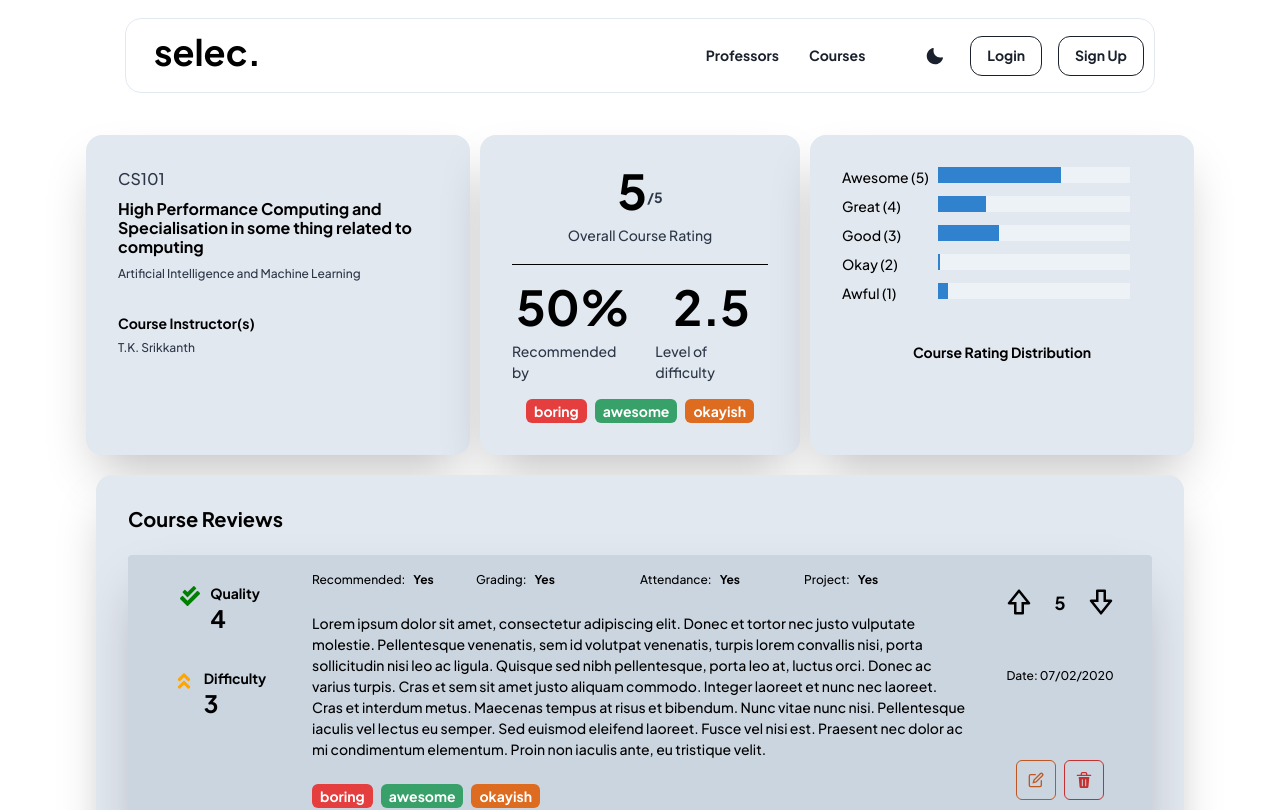
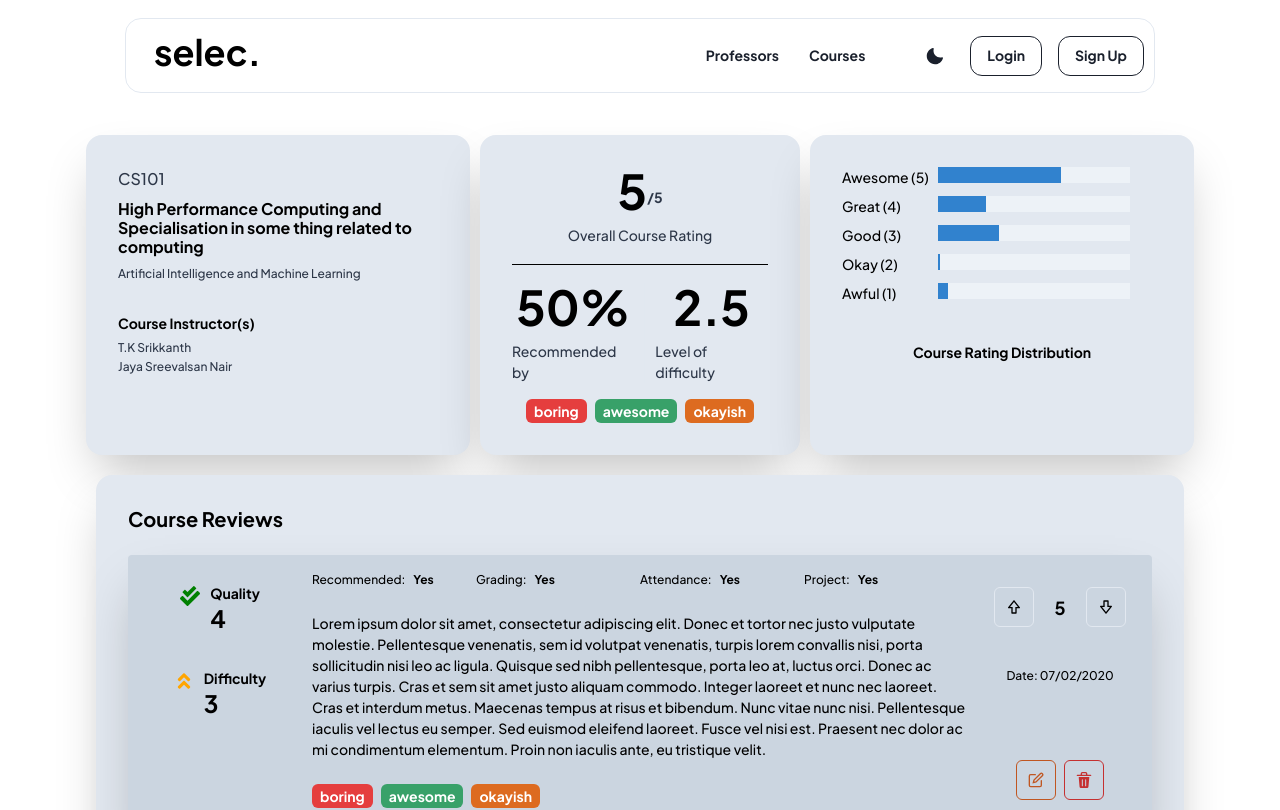
Before and after one commit to agam-kashyap/review-portal-frontend, a React (Create React App) app: page /courses in a window 1280 px wide. Shown: the top 810 px of the page. Built offline with nearby package versions, Linux system fonts and the light colour scheme.

Commit message:
Minor UI changes in Course Review page

```diff
--- a/src/App.js
+++ b/src/App.js
@@ -8,6 +8,7 @@ import React from 'react';
 import Homepage from "./pages/Homepage";
 import PageNotFound from "./pages/PageNotFound";
 import CourseReview from "./pages/CourseReview";
+import ProfessorReview from "./pages/ProfessorReview";
 
 function App() {
     return (
@@ -15,6 +16,7 @@ function App() {
             <Routes>
                 <Route path = "/" element = { <Homepage /> } />
                 <Route path = "/courses" element = { <CourseReview /> } />
+                <Route path = "/professors" element = { <ProfessorReview /> } />
                 <Route path = "*" element = { <PageNotFound /> } />
             </Routes>
         </BrowserRouter>
--- a/src/components/Review.js
+++ b/src/components/Review.js
@@ -53,7 +53,21 @@ export default function ReviewBlock(props) {
         content,
         tags
     } = props;
+
+    // call upvote API
+    function handleUpvote() {
+        console.log('upvoted')
+        return null
+    }
+
+    // call downvote API
+    function handleDownvote() {
+        console.log('downvoted')
+        return null
+    }
+
     var score = upvotes-downvotes
+
     return(
         <Box
             w={'100%'}
@@ -135,7 +149,7 @@ export default function ReviewBlock(props) {
 
                 {/* Upvotes */}
                 {/* Things to do;
-                Handle Upvote and Downvote */}
+                Handle Upvote and Downvote, change their colors respectively */}
                 <GridItem
                     rowSpan={2}
                     colSpan={{ base: 3, sm: 3, md: 1, lg: 1, xl: 1, '2xl': 1 }}
@@ -143,11 +157,21 @@ export default function ReviewBlock(props) {
                 >
                     <IconBox
                         icon={
-                            <Icon w='30px' h='30px' as={BiUpvote} />
+                            <IconButton
+                                aria-label='upvote'
+                                icon={<BiUpvote />}
+                                variant='outline'
+                                onClick={handleUpvote}
+                            />
                         }
                         text={<Text as='span' fontWeight={'extrabold'} fontSize={'lg'}>{score}</Text>}
                         anotherIcon={
-                            <Icon w='30px' h='30px' as={BiDownvote} />
+                            <IconButton
+                                aria-label='downvote'
+                                icon={<BiDownvote />}
+                                variant='outline'
+                                onClick={handleDownvote}
+                            />
                         }
                     />
                 </GridItem>
--- a/src/pages/CourseReview.js
+++ b/src/pages/CourseReview.js
@@ -35,7 +35,6 @@ export default function CourseReview(props) {
             >
                 <Box
                     w={{ base: '70vw', sm: '50vw', md: '60vw', lg: '50vw', xl: '30vw', '2xl': '30vw' }}
-                    maxH={{ base: '80vh', sm: '80vh', md: '55vh', lg: '55vh', xl: '42vh', '2xl': '42vh' }}
                     bgColor={useColorModeValue('gray.200', '#00051e')}
                     boxShadow={'2xl'}
                     rounded={'16px'}
@@ -71,16 +70,24 @@ export default function CourseReview(props) {
                             >
                                 Course Instructor(s)
                             </Heading>
-                            <Text fontSize={"xs"} as={'span'} color={secondaryTextColor[colorMode]}>
-                                T.K. Srikkanth
-                            </Text>
+                            <Stack spacing={'1px'}>
+                                {[
+                                    "T.K Srikkanth",
+                                    "Jaya Sreevalsan Nair"
+                                ].map(
+                                        courses => {return (
+                                            <Text fontSize={"xs"} as={'span'} color={secondaryTextColor[colorMode]}>
+                                                {courses}
+                                            </Text>
+                                    )}
+                                )}
+                            </Stack>
                         </Stack>
                     </Stack>
                 </Box>
 
                 <Box
                     w={{ base: '70vw', sm: '50vw', md: '60vw', lg: '50vw', xl: '25vw', '2xl': '20vw' }}
-                    maxH={{ base: '80vh', sm: '80vh', md: '55vh', lg: '55vh', xl: '42vh', '2xl': '42vh' }}
                     bgColor={useColorModeValue('gray.200', '#00051e')}
                     boxShadow={'2xl'}
                     rounded={'16px'}
@@ -181,7 +188,6 @@ export default function CourseReview(props) {
                 {/* Ratings Aggregate graph */}
                 <Box
                     w={{ base: '70vw', sm: '50vw', md: '60vw', lg: '50vw', xl: '30vw', '2xl': '30vw' }}
-                    maxH={{ base: '80vh', sm: '80vh', md: '55vh', lg: '55vh', xl: '42vh', '2xl': '42vh' }}
                     bgColor={useColorModeValue('gray.200', '#00051e')}
                     boxShadow={'2xl'}
                     rounded={'16px'}
```
